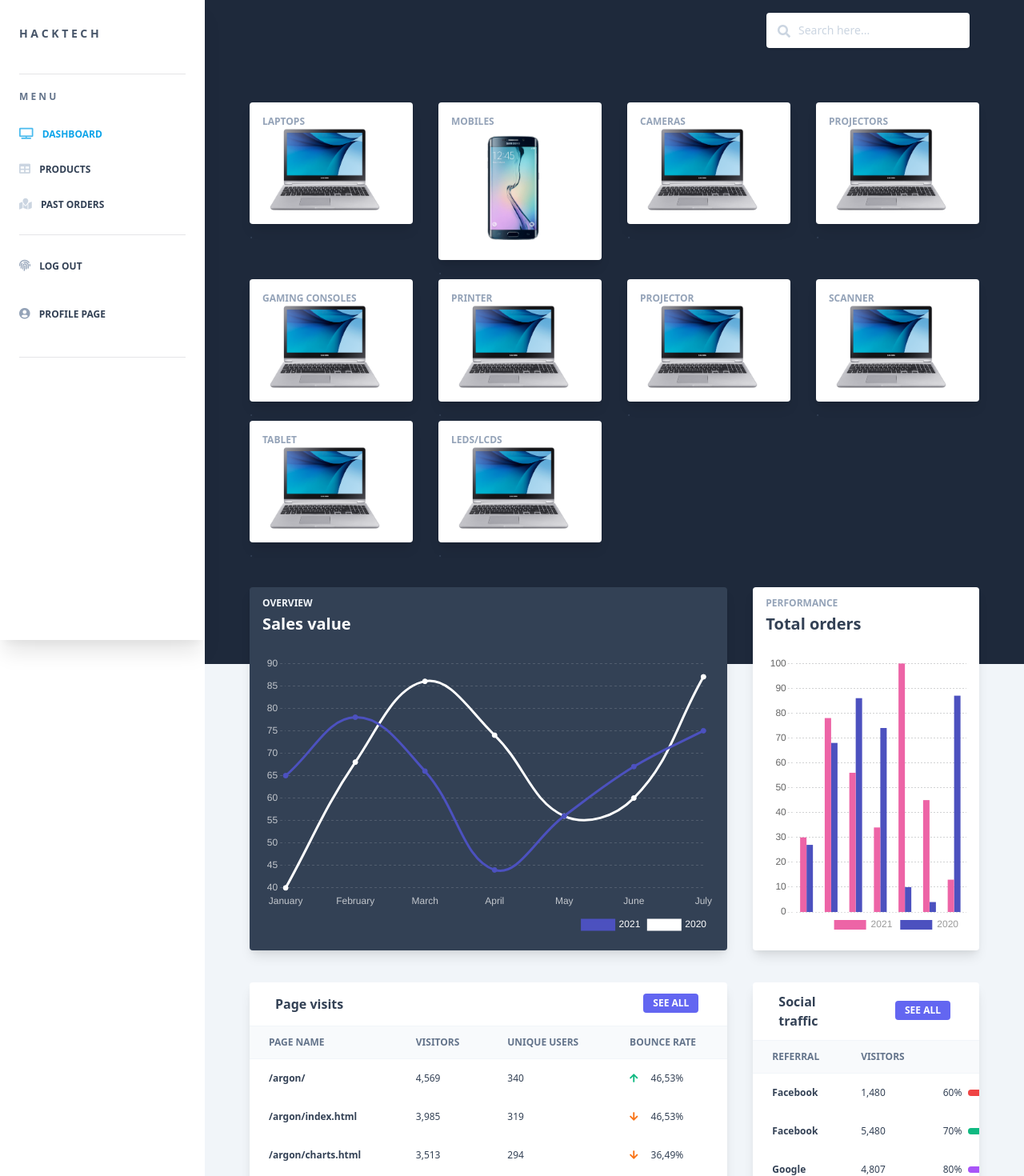
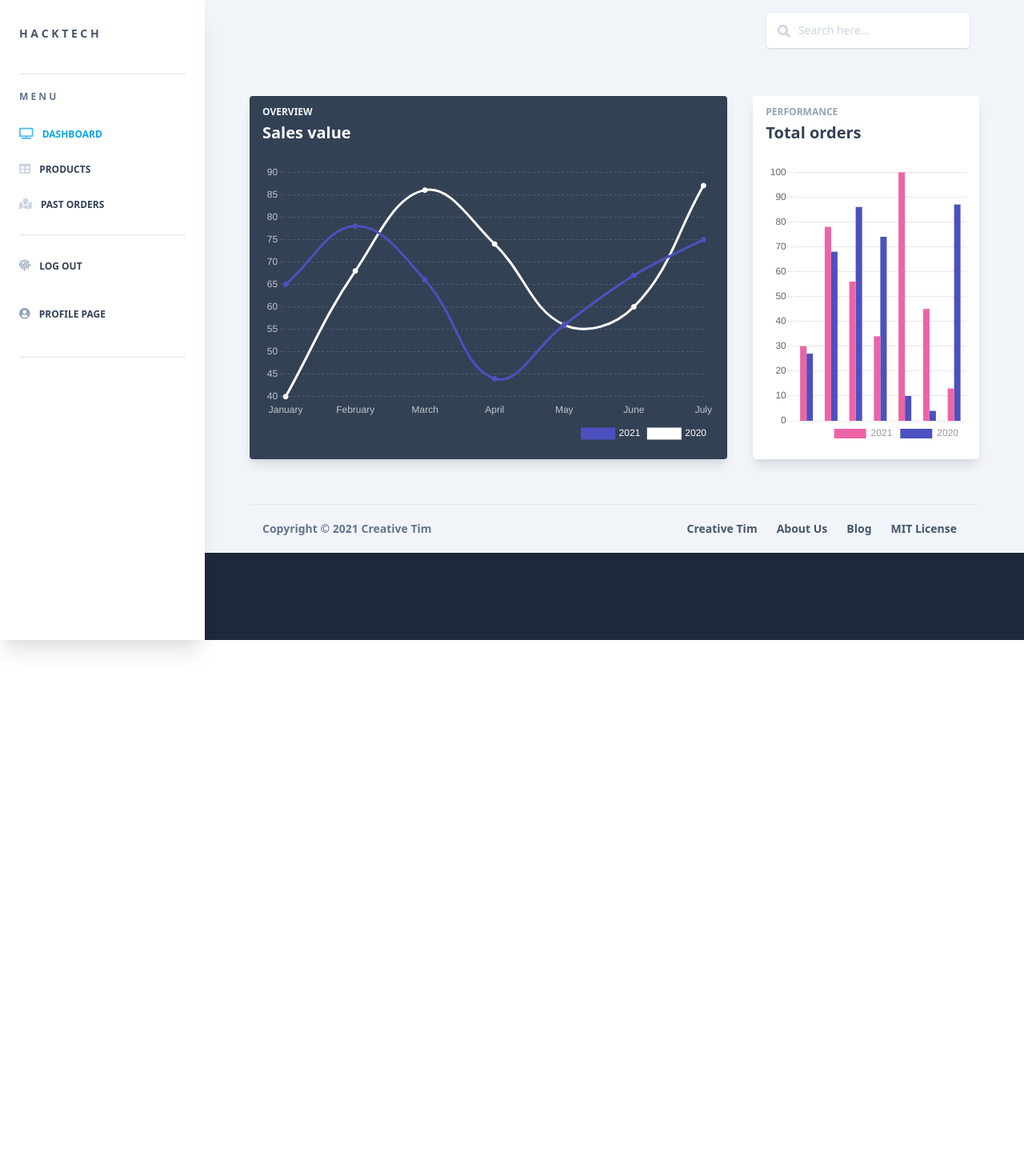
Before and after one commit to Abdullahkkr/HACKTECH, a Next.js app in the folder client/: page /admin/dashboard in a window 1280 px wide. Shown: the top 1470 px of the page at 80% size. After the commit the page ends 800 px from the top, so only its background shows below. Built offline with nearby package versions, Linux system fonts and the light colour scheme.

Commit message:
khuzCommits

```diff
--- a/client/layouts/Admin.js
+++ b/client/layouts/Admin.js
@@ -11,7 +11,7 @@ export default function Admin({ children }) {
   return (
     <>
     <div
-       className="absolute top-0 w-full h-full bg-blueGray-800 bg-full"
+      className="absolute top-0 w-full h-full bg-blueGray-800 bg-full"
           >
       <Sidebar />
       <div className="relative md:ml-64 bg-blueGray-100">
--- a/client/layouts/OGadmin.js
+++ b/client/layouts/OGadmin.js
@@ -4,18 +4,28 @@ import React from "react";
 
 import AdminNavbar from "components/Navbars/AdminNavbar.js";
 import Sidebar from "components/Sidebar/Sidebar.js";
-import HeaderStats from "components/Headers/HeaderStats.js";
 import FooterAdmin from "components/Footers/FooterAdmin.js";
+import HeaderStats from "components/Headers/HeaderStats";
 
-export default function Admin({ children }) {
+export default function Admin2({ children }) {
 return (
 <>
 <div
-        className="absolute top-0 w-full h-full bg-blueGray-800 bg-full"
+    className="absolute top-0 w-full h-full bg-blueGray-800 bg-full"
         >
     <Sidebar />
     <div className="relative md:ml-64 bg-blueGray-100">
     <AdminNavbar />
+    <p> &nbsp;&nbsp;&nbsp;&nbsp;&nbsp;</p>
+    <p> &nbsp;&nbsp;&nbsp;&nbsp;&nbsp;</p>
+    <p> &nbsp;&nbsp;&nbsp;&nbsp;&nbsp;</p>
+    <p> &nbsp;&nbsp;&nbsp;&nbsp;&nbsp;</p>
+    <p> &nbsp;&nbsp;&nbsp;&nbsp;&nbsp;</p>
+    <p> &nbsp;&nbsp;&nbsp;&nbsp;&nbsp;</p>
+    <p> &nbsp;&nbsp;&nbsp;&nbsp;&nbsp;</p>
+    <p> &nbsp;&nbsp;&nbsp;&nbsp;&nbsp;</p>
+    <p> &nbsp;&nbsp;&nbsp;&nbsp;&nbsp;</p>
+    {/* <HeaderStats/> */}
     <div className="px-4 md:px-10 mx-auto w-full -m-24">
         {children}
         <FooterAdmin />
--- a/client/pages/admin/dashboard.js
+++ b/client/pages/admin/dashboard.js
@@ -1,15 +1,9 @@
 import React from "react";
-
-// components
 
 import CardLineChart from "components/Cards/CardLineChart.js";
 import CardBarChart from "components/Cards/CardBarChart.js";
-import CardPageVisits from "components/Cards/CardPageVisits.js";
-import CardSocialTraffic from "components/Cards/CardSocialTraffic.js";
 
-// layout for page
-
-import Admin from "layouts/Admin.js";
+import Admin2 from "layouts/OGadmin.js";
 
 export default function Dashboard() {
   return (
@@ -24,14 +18,11 @@ export default function Dashboard() {
       </div>
       <div className="flex flex-wrap mt-4">
         <div className="w-full xl:w-8/12 mb-12 xl:mb-0 px-4">
-          <CardPageVisits />
         </div>
         <div className="w-full xl:w-4/12 px-4">
-          <CardSocialTraffic />
         </div>
       </div>
     </>
   );
 }
-
-Dashboard.layout = Admin;
+Dashboard.layout = Admin2;
--- a/client/pages/auth/admin_dashboard.js
+++ b/client/pages/auth/admin_dashboard.js
@@ -24,10 +24,10 @@ return (
     </div>
     <div className="flex flex-wrap mt-4">
     <div className="w-full xl:w-8/12 mb-12 xl:mb-0 px-4">
-        <CardPageVisits />
+        {/* <CardPageVisits /> */}
     </div>
     <div className="w-full xl:w-4/12 px-4">
-        <CardSocialTraffic />
+        {/* <CardSocialTraffic /> */}
     </div>
     </div>
 </>
--- a/client/pages/index.js
+++ b/client/pages/index.js
@@ -28,7 +28,11 @@ export default function Login() {
           router.push('/auth/admin_dashboard')
         }
         else{
-
+          let data = [{name: response.data.Name}]
+          this.props.history.push({
+            pathname: '/auth/profile',
+              state: data
+          })
           router.push('/auth/user_dashboard')
         }
       }
```
